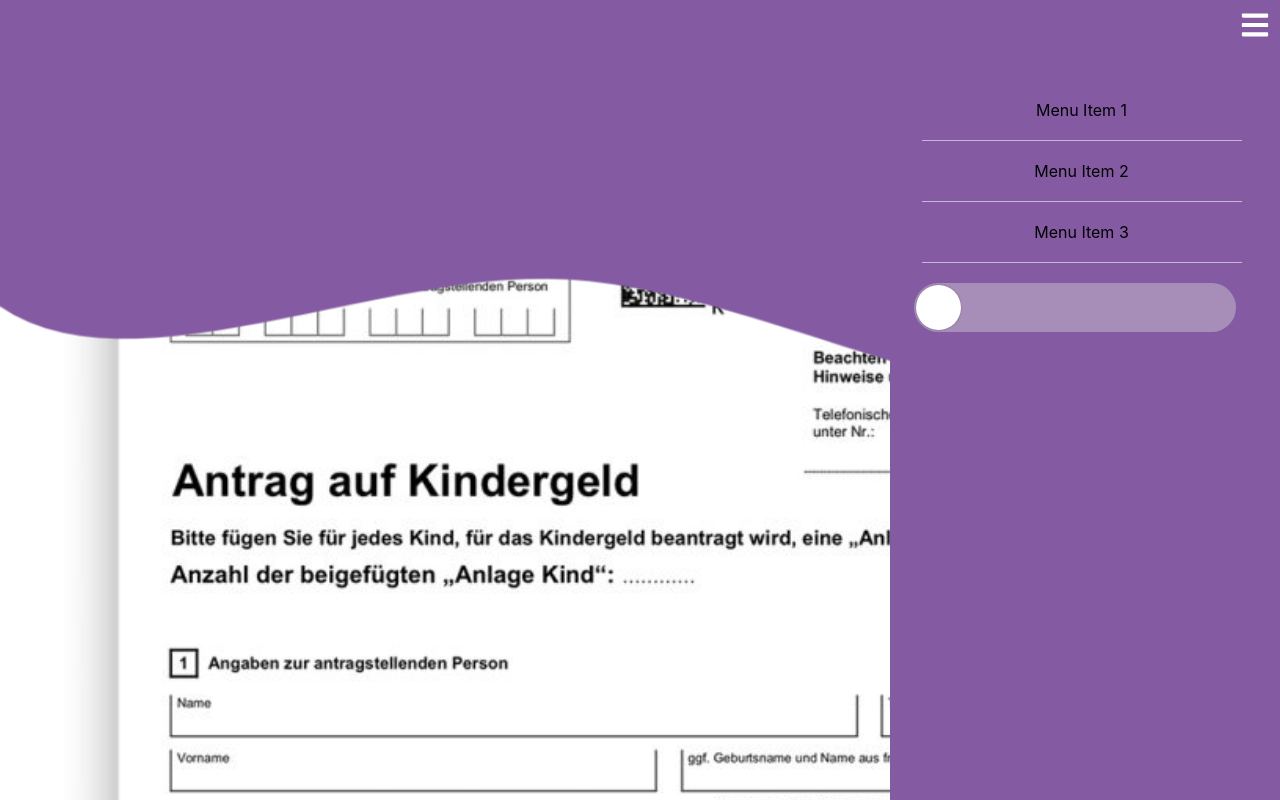
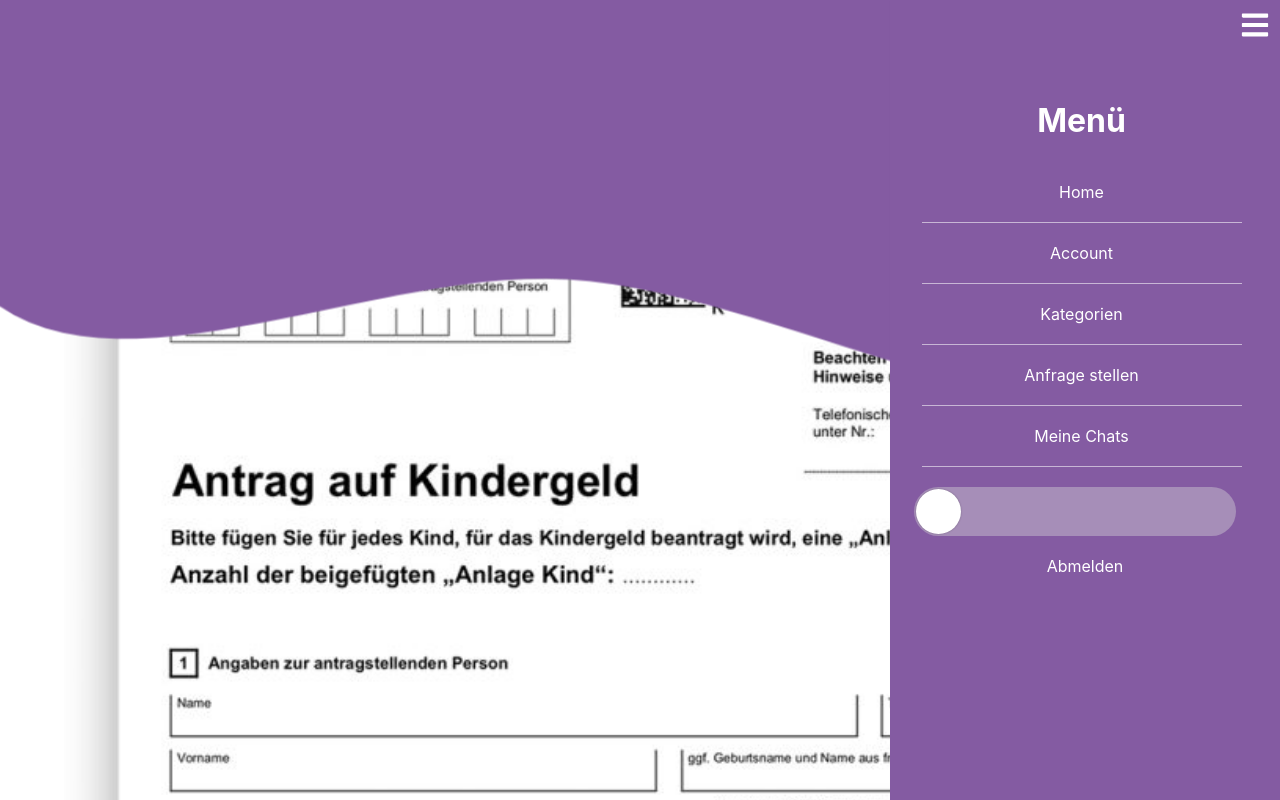
Before and after one commit to xSilentStorm313/Projekt-Web, a React (Create React App) app in the folder webapp/: page /beitrag in a window 1280 px wide. Both pictures are taken after a click on the element 1255 px from the left and 25 px from the top of the page. Shown: the top 800 px of the page. Built offline with nearby package versions, Linux system fonts and the light colour scheme.

Commit message:
Menü style veränderung

```diff
--- a/webapp/src/EinzelnerBeitrag.css
+++ b/webapp/src/EinzelnerBeitrag.css
@@ -31,3 +31,13 @@
     padding: 10px;
     display: block;
   }
+
+  ul{
+    text-align: center;
+    color: white;
+  }
+
+  .anmelden{
+    color: white;
+
+  }
--- a/webapp/src/EinzelnerBeitrag.js
+++ b/webapp/src/EinzelnerBeitrag.js
@@ -8,7 +8,7 @@ import Kommentare from "./components/Kommentare";
 export default function EinzelnerBeitrag() {
     return (
         <div className="hauptseite">
-            <MenuIcon items={['Menu Item 1', 'Menu Item 2', 'Menu Item 3']} />
+            <MenuIcon items={['Home', 'Account', 'Kategorien', 'Anfrage stellen', 'Meine Chats']} />
             <TitleBarHauptseite />
             <BeitragInhalt />
             <Kommentare className="kommentar"/>
--- a/webapp/src/components/MenuIcon.js
+++ b/webapp/src/components/MenuIcon.js
@@ -22,6 +22,7 @@ function Menu({ items }) {
         <div className={`menu ${menuOpen ? 'open' : ''}`}>
           <MenuIcon onClick={() => setMenuOpen(!menuOpen)} />
           <ul>
+            <h1> Menü </h1>
             {items.map((item, index) => (
               <li key={index}>{item}
                 <Link to={item.link}>{item.text}</Link>
@@ -30,7 +31,10 @@ function Menu({ items }) {
             <br/>
           </ul>
           <Switch />
+          <br/>
+          <a className='anmelden'>Abmelden</a>
         </div>
+
       )}
     </div>
   );
```
